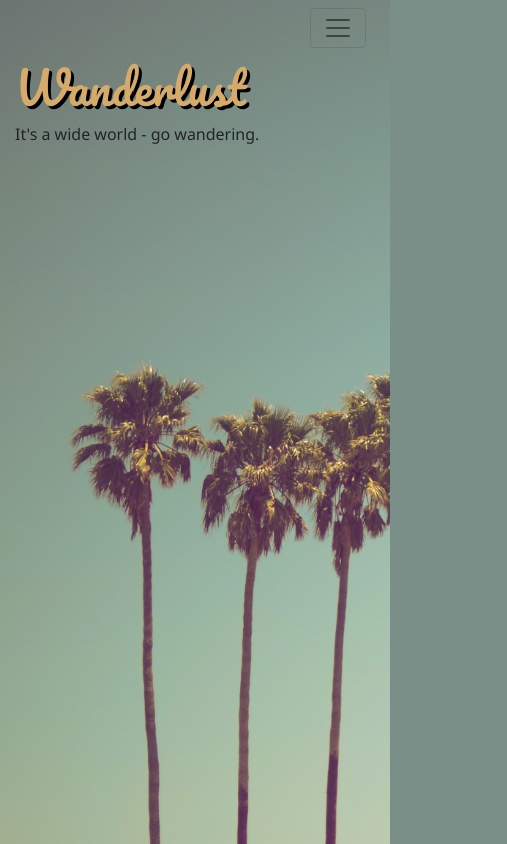
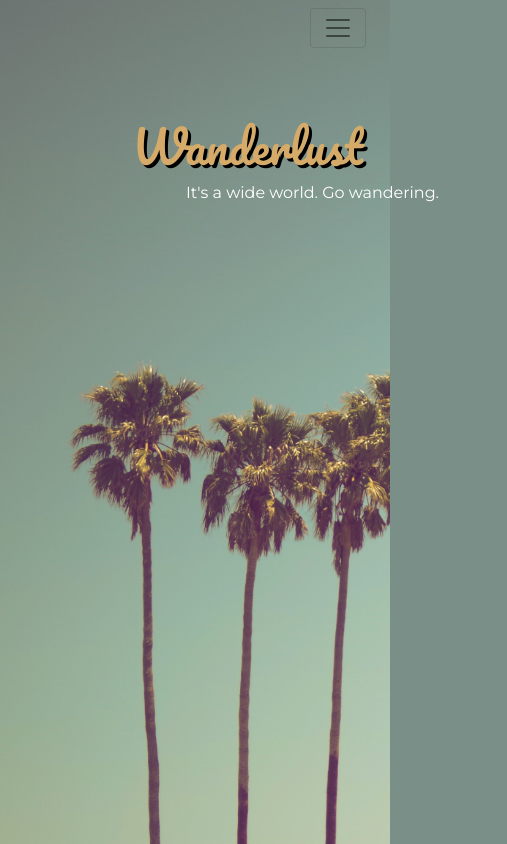
Before and after one commit to shafferma/wanderlust-client, a React (Create React App) app: page / in a window 390 px wide. Shown: the whole page, 507 px wide, since content can reach past the window. Built offline with nearby package versions, Linux system fonts and the light colour scheme.

Commit message:
save fav results

```diff
--- a/src/components/SearchForm.js
+++ b/src/components/SearchForm.js
@@ -7,10 +7,11 @@ const SearchForm = (props) => {
   const [radius, setRadius] = useState();
   const [kinds, setKinds] = useState();
   const [description, setDescription] = useState();
+  const [favResults, setFavorites] = useState([]);
 
   const [data, setData] = useState();
 
-  let favResults = [];
+  // let favResults = [];
 
   const getCoord = (event) => {
     event.preventDefault();
@@ -69,16 +70,21 @@ const SearchForm = (props) => {
   //         </tr>
 
   function addFavorite(value) {
-    favResults.push(value.name);
-    console.log(favResults);
+    console.log("value", value);
+    setFavorites(favResults.concat(value));
   }
+  console.log(favResults);
 
   const createTrip = (event) => {
     event.preventDefault();
     fetch("https://wanderlust-travel-hhsk.herokuapp.com/trips/new", {
       method: "POST",
       body: JSON.stringify({
-        trip: { location: search, description: description, sites: null },
+        trip: {
+          location: search,
+          description: description,
+          sites: JSON.stringify(favResults),
+        },
       }),
       headers: new Headers({
         "Content-Type": "application/json",
@@ -90,10 +96,6 @@ const SearchForm = (props) => {
         console.log(res);
       });
   };
-
-  // useEffect(() => {
-  //   displayResults();
-  // }, [])
 
   return (
     <div>
--- a/src/styles/HomePage.css
+++ b/src/styles/HomePage.css
@@ -4,6 +4,12 @@
   background-size: cover;
   background-repeat: no-repeat;
   padding-top: 60px;
+}
+
+#landingTitle {
+  margin-top: 15%;
+  margin-left: 30%;
+  align-content: end;
 }
 
 #landingTitle h1 {
@@ -14,7 +20,10 @@
 }
 
 #landingTitle p {
-  font-family: "Segoe UI", Tahoma, Geneva, Verdana, sans-serif;
+  font-family: "Montserrat", sans-serif;
+  color: white;
+  padding-left: 15%;
+  font-size: 25px;
 }
 
 /*  tablet */
@@ -23,3 +32,9 @@
     font-size: 95px;
   }
 }
+
+@media screen and (max-width: 768px) {
+  #landingTitle p {
+    font-size: 16px;
+  }
+}
--- a/src/views/HomePage.js
+++ b/src/views/HomePage.js
@@ -8,7 +8,7 @@ const HomePage = () => {
     <div className="mainDiv">
       <Container id="landingTitle">
         <h1 className="title">Wanderlust</h1>
-        <p className="sub-title">It's a wide world - go wandering.</p>
+        <p className="sub-title">It's a wide world. Go wandering.</p>
       </Container>
     </div>
   );
```
